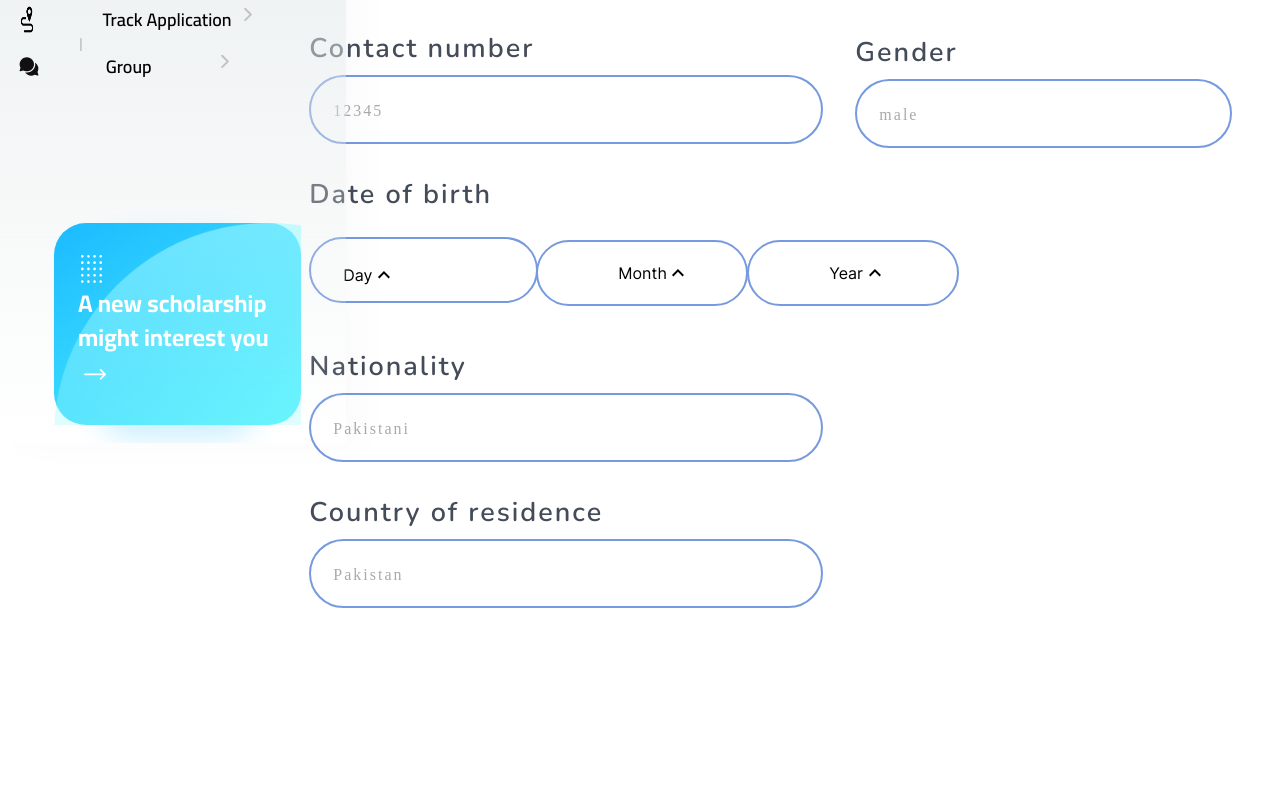
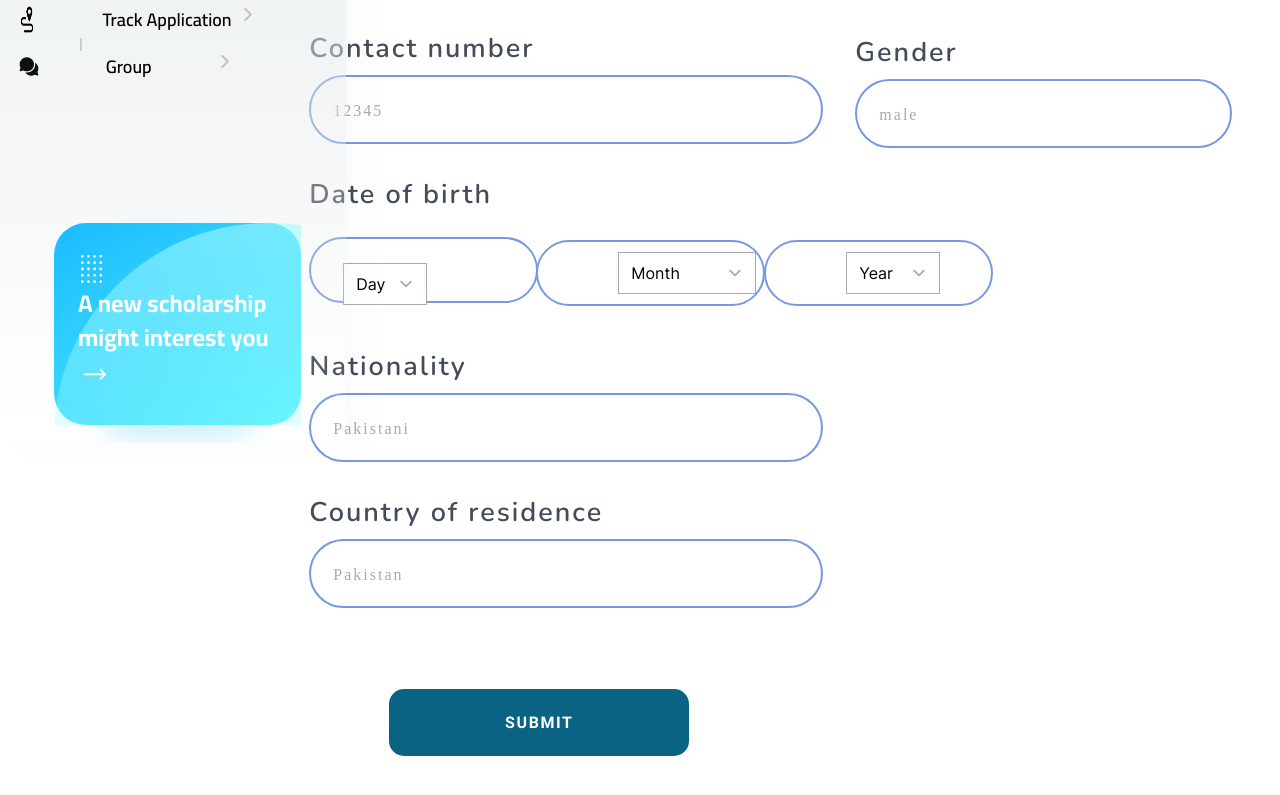
Before and after one commit to shayan-2k1/fyp, a React (Create React App) app in the folder frontend1/: page /desktopthree in a window 1280 px wide. Shown: the part 357-1152 px from the top of the page. Built offline with nearby package versions, Linux system fonts and the light colour scheme; a web font is replaced by a local one.

Commit message:
forms changes

```diff
--- a/frontend1/package.json
+++ b/frontend1/package.json
@@ -7,6 +7,7 @@
     "@testing-library/jest-dom": "^5.15.1",
     "@testing-library/react": "^11.2.7",
     "@testing-library/user-event": "^12.8.3",
+    "axios": "^1.6.2",
     "prop-types": "^15.8.1",
     "react": "17.0.2",
     "react-datepicker": "^4.5.0",
--- a/frontend1/src/components/Input/index.jsx
+++ b/frontend1/src/components/Input/index.jsx
@@ -20,6 +20,7 @@ const Input = React.forwardRef(
     {
       wrapClassName = "",
       className = "",
+
       name = "",
       placeholder = "",
       type = "text",
@@ -37,8 +38,11 @@ const Input = React.forwardRef(
     },
     ref,
   ) => {
+    // const handleChange = (e) => {
+    //   if (onChange) onChange(e?.target?.value);
+    // };
     const handleChange = (e) => {
-      if (onChange) onChange(e?.target?.value);
+      if (onChange) onChange(e);
     };
 
     return (
--- a/frontend1/src/pages/PersonalForm/index.jsx
+++ b/frontend1/src/pages/PersonalForm/index.jsx
@@ -1,11 +1,76 @@
-import React from "react";
-
-import { Menu, MenuItem } from "react-pro-sidebar";
-
+import React, { useState } from "react";
 import { Button, Img, Input, Line, Text } from "components";
 import Sidebar1 from "components/Sidebar1";
+import axios from "axios";
+const PersonalForm = () => {
+  const days = Array.from({ length: 31 }, (_, i) => i + 1);
+  const months = [
+    "January", "February", "March", "April",
+    "May", "June", "July", "August",
+    "September", "October", "November", "December"
+  ];
+  const years = Array.from({ length: 100 }, (_, i) => new Date().getFullYear() - i);
+  // const handleSubmit = () => {
+  //   try {
+  //     const response = axios.post("http://localhost:3000/student/info", {
+  //       firstName: fName,
+  //       lastName: lName,
+  //       contactNo: contactNo,
+  //       gender: gender,
+  //       nationality: nationality,
+  //       countryOfResidence: country,
+  //       dob: {
+  //         day: day,
+  //         month: month,
+  //         year: year
+  //       }
+  //     });
+  //     setLoading('true');
+  //     console.log(response.data);
+  //     // navigate('/academic-info');
+  //   }
+  //   catch (error) {
+  //     console.log(error);
+  //     setError(error);
+  //   }
+  //   setLoading('false');
+  // }
+  const handleSubmit = async () => {
+    try {
+      setLoading('true');
+      const response = await axios.post("http://localhost:3000/student/info", {
+        firstName: fName,
+        lastName: lName,
+        contactNo: contactNo,
+        gender: gender,
+        nationality: nationality,
+        countryOfResidence: country,
+        dob: {
+          day: day,
+          month: month,
+          year: year
+        }
+      });
+      console.log(response.data);
+      // navigate('/academic-info');
+    } catch (error) {
+      console.error(error);
+      setError(error);
+    }
+    setLoading('false');
+  }
 
-const PersonalForm = () => {
+  const [fName, setfName] = useState('');
+  const [lName, setlName] = useState('');
+  const [contactNo, setContact] = useState('');
+  const [gender, setGender] = useState('');
+  const [country, setCountry] = useState('');
+  const [nationality, setNationality] = useState('');
+  const [day, setDay] = useState('');
+  const [month, setMonth] = useState('');
+  const [year, setYear] = useState(0);
+  const [error, setError] = useState(null);
+  const [loading, setLoading] = useState('');
   return (
 
     <>
@@ -86,15 +151,24 @@ const PersonalForm = () => {
                         size="txtNunitoSemiBold28"
                       >
                         First name
+
                       </Text>
 
                       <Input
-                        name="zipcode"
+                        name="fName"
+                        value={fName}
+                        onChange={(e) =>{
+                        console.log('Handling change:', e);
+                         console.log('e.target:', e.target);
+                         console.log('e.target:', e.target.value);
+                         setfName(e.target.value)}}
                         placeholder="Alina"
                         className="!placeholder:text-blue-100_2f !text-blue-100_2f leading-[normal] md:text-[19px] p-0 sm:text-xl text-1xl text-left tracking-[2.00px] w-full"
                         wrapClassName="border-2 border-indigo-300 border-solid w-full"
                         shape="round"
+                        type="text"
                         style={{ color: '#000000' }} // Set the color to a darker shade, you can adjust the color code as needed
+
                       ></Input>
 
                     </div>
@@ -107,12 +181,17 @@ const PersonalForm = () => {
                       </Text>
 
                       <Input
-                        name="zipcode"
+                        name="contact"
+                        value={contactNo}
+                        onChange={(e) => setContact(e.target.value)}
                         placeholder="12345"
                         className="!placeholder:text-blue-100_2f !text-blue-100_2f leading-[normal] md:text-[19px] p-0 sm:text-xl text-1xl text-left tracking-[2.00px] w-full"
                         wrapClassName="border-2 border-indigo-300 border-solid w-full"
                         shape="round"
-                        style={{ color: '#000000' }} // Set the color to a darker shade, you can adjust the color code as needed
+                        type="tel"
+                        style={{ color: '#000000' }}
+                        pattern="[0-9]{3}-[0-9]{3}-[0-9]{4}" required
+
                       ></Input>
 
                     </div>
@@ -126,46 +205,48 @@ const PersonalForm = () => {
                           Date of birth
                         </Text>
                         <div className="bg-white-A700 border-2 border-indigo-300 border-solid flex flex-row font-inter gap-1.0 h-[66px] md:h-auto items-start justify-start sm:px-5 px-8 py-6 rounded-[33px] w-[229px]">
-                          <Text
-                            className="text-base text-black-900 w-[29px]"
-                            size="txtInterRegular16"
+                          <select
+                            name="day"
+                            value={day}
+                            onChange={(e) => setDay(e.target.value)}
+
                           >
-                            Day
-                          </Text>
-                          <Img
-                            className="h-6 w-6"
-                            src="images/img_arrowup_black_900.svg"
-                            alt="arrowup_Two"
-                          />
+                            <option value="">Day</option>
+                            {days.map(day => (
+                              <option key={day} value={day}>{day}</option>
+                            ))}
+                          </select>
                         </div>
                       </div>
                       <div className="bg-white-A700 border-2 border-indigo-300 border-solid flex flex-row font-inter gap-2.0 h-[66px] md:h-auto items-center justify-between mb-2.5 ml-[-2px] mt-auto sm:px-5 px-20 py-6 rounded-[33px] w-[229px] z-[1]">
-                        <Text
-                          className="text-base text-black-900 w-12"
-                          size="txtInterRegular16"
+                        <select
+                          name="month"
+                          value={month}
+                          onChange={(e) => setMonth(e.target.value)}
+
                         >
-                          Month
-                        </Text>
-                        <Img
-                          className="h-6 w-6"
-                          src="images/img_arrowup_black_900.svg"
-                          alt="arrowup_Three"
-                        />
+                          <option value="">Month</option>
+                          {months.map((month, index) => (
+                            <option key={index} value={month}>{month}</option>
+                          ))}
+                        </select>
                       </div>
                       <div className="bg-white-A700 border-2 border-indigo-300 border-solid flex flex-row font-inter gap-2. h-[66px] md:h-auto items-center justify-between mb-2.5 ml-[-1px] mt-auto sm:px-3 px-20 py-6 rounded-[33px] w-[229px] z-[1]">
-                        <Text
-                          className="text-base text-black-900 w-12"
-                          size="txtInterRegular16"
+                        <select
+                          name="year"
+                          value={year}
+                          onChange={(e) => setYear(e.target.value)}
+
+                        // className="border-2 border-indigo-300 border-solid p-3 rounded-[8px] w-[120px]"
                         >
-                          Year
-                        </Text>
-                        <Img
-                          className="h-6 w-6"
-                          src="images/img_arrowup_black_900.svg"
-                          alt="arrowup_Three"
-                        />
+                          <option value="">Year</option>
+                          {years.map(year => (
+                            <option key={year} value={year}>{year}</option>
+                          ))}
+                        </select>
                       </div>
                     </div>
+
                     <div className="flex flex-col gap-2 items-start justify-start w-full">
                       <Text
                         className="sm:text-2xl md:text-[26px] text-[27px] text-blue_gray-800 tracking-[2.00px] w-auto"
@@ -175,11 +256,15 @@ const PersonalForm = () => {
                       </Text>
 
                       <Input
-                        name="zipcode"
+                        name="nationality"
+                        value={nationality}
+                        onChange={(e) => setNationality(e.target.value)}
                         placeholder="Pakistani"
                         className="!placeholder:text-blue-100_2f !text-blue-100_2f leading-[normal] md:text-[19px] p-0 sm:text-xl text-1xl text-left tracking-[2.00px] w-full"
                         wrapClassName="border-2 border-indigo-300 border-solid w-full"
                         shape="round"
+                        type="text"
+
                         style={{ color: '#000000' }} // Set the color to a darker shade, you can adjust the color code as needed
                       ></Input>
 
@@ -193,14 +278,29 @@ const PersonalForm = () => {
                       </Text>
 
                       <Input
-                        name="zipcode"
+                        name="Countryofresidence"
+                        value={country}
+                        onChange={(e) => setCountry(e.target.value)}
                         placeholder="Pakistan"
                         className="!placeholder:text-blue-100_2f !text-blue-100_2f leading-[normal] md:text-[19px] p-0 sm:text-xl text-1xl text-left tracking-[2.00px] w-full"
                         wrapClassName="border-2 border-indigo-300 border-solid w-full"
                         shape="round"
+
+                        type="text"
                         style={{ color: '#000000' }} // Set the color to a darker shade, you can adjust the color code as needed
                       ></Input>
 
+                    </div>
+                    <div className="flex flex-col gap-2 items-start justify-start w-full">
+                      <div className="flex items-center justify-center mt-6">
+                      <Button
+                      className="cursor-pointer font-bold font-roboto leading-[normal] mx-auto  min-w-[300px] sm:min-w-full ml-20 mt-[25px] text-0xl md:text-[10px] text-center sm:text-xl tracking-[1.60px] uppercase"
+                      shape="round"
+                      onClick={handleSubmit}
+                    >
+                      Submit
+                    </Button>
+                      </div>
                     </div>
                   </div>
                   <div className="flex flex-col pl-8 gap-9 h-[369px] md:h-auto items-center justify-start ml-[undefinedpx] w-[606px] md:w-full z-[1] ">
@@ -213,11 +313,15 @@ const PersonalForm = () => {
                       </Text>
 
                       <Input
-                        name="zipcode"
+                        name="lastname"
+                        value={lName}
+                        onChange={(e) => setlName(e.target.value)}
                         placeholder="Asim"
                         className="!placeholder:text-blue-100_2f !text-blue-100_2f leading-[normal] md:text-[19px] p-0 sm:text-xl text-1xl text-left tracking-[2.00px] w-full"
                         wrapClassName="border-2 border-indigo-300 border-solid w-full"
                         shape="round"
+                        type="text"
+
                         style={{ color: '#000000' }} // Set the color to a darker shade, you can adjust the color code as needed
                       ></Input>
 
@@ -231,23 +335,31 @@ const PersonalForm = () => {
                       </Text>
 
                       <Input
-                        name="zipcode"
+                        name="gender"
+                        value={gender}
+                        onChange={(e) => setGender(e.target.value)}
                         placeholder="male"
                         className="!placeholder:text-blue-100_2f !text-blue-100_2f leading-[normal] md:text-[19px] p-0 sm:text-xl text-1xl text-left tracking-[2.00px] w-full"
                         wrapClassName="border-2 border-indigo-300 border-solid w-full"
                         shape="round"
+                        type="text"
+
                         style={{ color: '#000000' }} // Set the color to a darker shade, you can adjust the color code as needed
                       ></Input>
 
                     </div>
 
+
                   </div>
 
                 </div>
+
               </div>
 
             </div>
+
           </div>
+
         </div>
         <Sidebar1 className="!sticky !w-[346px] bg-gradient  flex h-screen md:hidden inset-y-[0] justify-start left-[0] overflow-auto md:px-5 shadow-bs" />
         <div className="absolute overflow-x-auto right-[0] top-[2%] w-[14%]">
```
Also changed, not shown: 1 other file (tests, documents, lock files or other folders).
